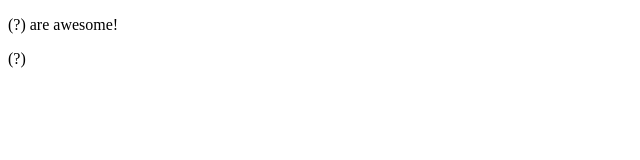
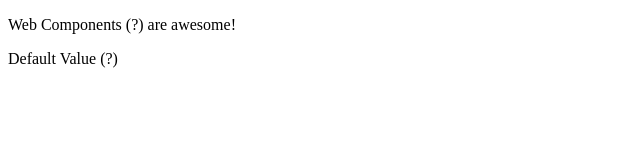
Before and after one commit to punsammy/basicToolTipWebComponent, a plain HTML site: page index.html in a window 1280 px wide. Shown: the whole page, without its empty margins (0-640 px from the left). Drawn offline with Linux system fonts and the light colour scheme.

Commit message:
add template for tooltip

```diff
--- a/index.html
+++ b/index.html
@@ -11,6 +11,11 @@
     <script type="text/javascript" src="./tooltip.js"></script>
   </head>
   <body>
+    <template id="tooltip-template">
+      <slot>Default Value</slot>
+      <span>(?)</span>
+    </template>
+
     <p>
       <basic-tooltip text="Web Components is a set of standards">
           Web Components
@@ -18,7 +23,7 @@
       are awesome!
     </p>
 
-    <basic-tooltip>Hover here!</basic-tooltip>
+    <basic-tooltip></basic-tooltip>
 
   </body>
 </html>
--- a/tooltip.js
+++ b/tooltip.js
@@ -5,14 +5,15 @@ class Tooltip extends HTMLElement {
     this._tooltipContainer;
     this._tooltipText = "Some dummy tooltip text";
     this.attachShadow({mode: "open" });
+    const template = document.querySelector("#tooltip-template");
+    this.shadowRoot.appendChild(template.content.cloneNode(true));
   }
 
   connectedCallback() { // DOM initializations, called when elements are mounted to page
     if (this.hasAttribute("text")) {
       this._tooltipText = this.getAttribute("text");
     }
-    const tooltipIcon = document.createElement("span");
-    tooltipIcon.textContent = " (?)";
+    const tooltipIcon = this.shadowRoot.querySelector("span");
     tooltipIcon.addEventListener("mouseenter", this._showTooltip.bind(this));
     tooltipIcon.addEventListener("mouseleave", this._hideToolTip.bind(this));
     this.shadowRoot.appendChild(tooltipIcon);
```
